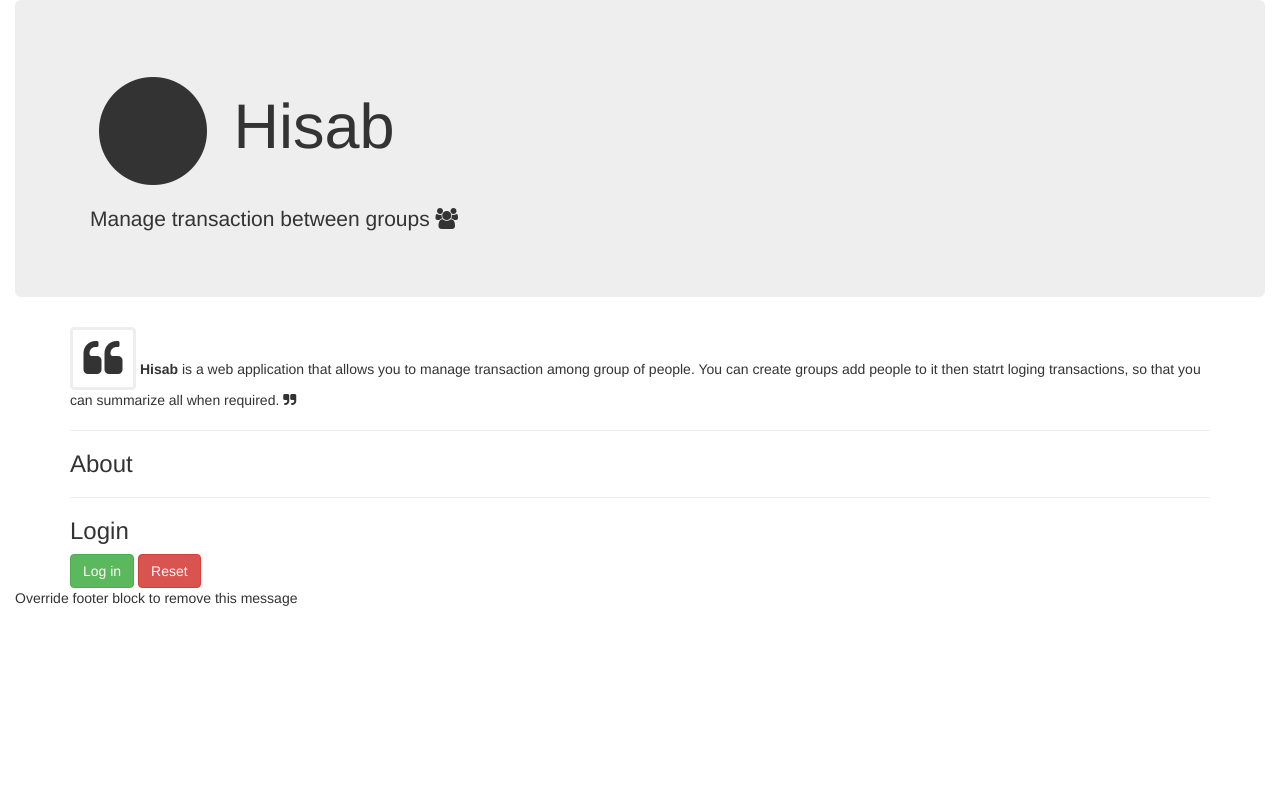
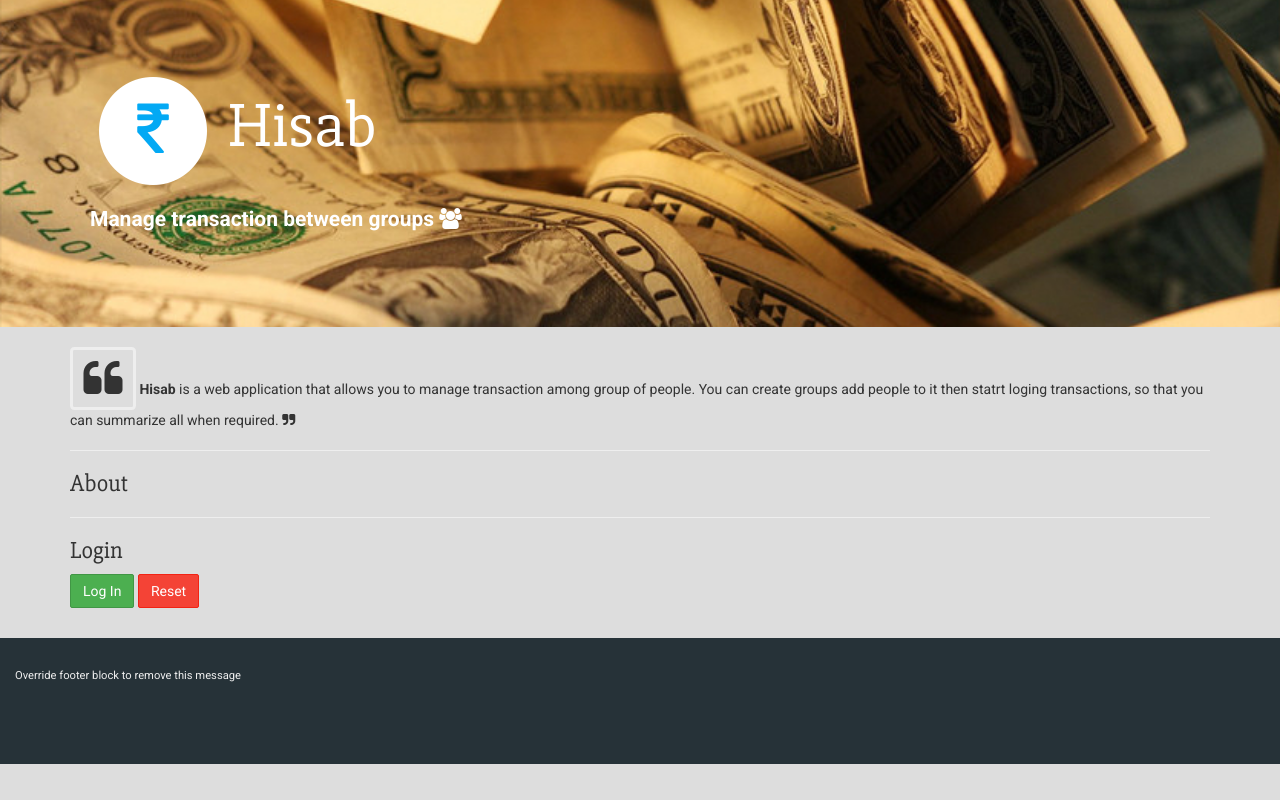
Before and after one commit to hisab-app/hisab, a Django app: template templates/hisab/index.html in a window 1280 px wide. Run offline with Django 3.2, Linux system fonts and the light colour scheme; the template is opened without the code that fills it, so the values that code supplies are empty; style sheets or scripts are compiled from the project's sources; some libraries are stand-ins or nearby versions.

Commit message:
adding scss

```diff
--- /dev/null
+++ b/static/hisab/scss/main.scss
@@ -0,0 +1,111 @@
+$bg-color:#ddd;
+$fg-color:#fff;
+$color-footer-bg:#263238;
+$color-footer-text:#eee;
+
+$color-header-bg:#03a9f4;
+$color-header-text:#ffffff;
+
+$color-btn-primary-bg:#03a9f4;
+$color-btn-primary-bg-hover:darken($color-btn-primary-bg,10);
+$color-btn-primary-border:darken($color-btn-primary-bg,7);
+
+$color-btn-danger-bg:#f44336;
+$color-btn-danger-bg-hover:darken($color-btn-danger-bg,10);
+$color-btn-danger-border:darken($color-btn-danger-bg,7);
+
+$color-btn-success-bg:#4caf50;
+$color-btn-success-bg-hover:darken($color-btn-success-bg,10);
+$color-btn-success-border:darken($color-btn-success-bg,7);
+
+.color-primary{
+	color:$color-header-bg;
+}
+body{
+    background-color:$bg-color;
+	font-family: 'Roboto', sans-serif;
+}
+h1,h2,h3,h4,h5,h6,.heading{
+	font-family: 'Slabo 27px', serif;
+}
+label{
+	font-family: 'Roboto', sans-serif;
+
+}
+.btn{
+	border-radius:2px;
+	text-transform:capitalize;
+
+}
+.btn-default{
+	background-color:$color-btn-primary-bg;
+	border-color:$color-btn-primary-border;
+	&:hover{
+		background-color:$color-btn-primary-bg-hover;
+		border-color:$color-btn-primary-border;
+	}
+}
+.btn-danger{
+	background-color:$color-btn-danger-bg;
+	border-color:$color-btn-danger-border;
+	&:hover{
+		background-color:$color-btn-danger-bg-hover;
+		border-color:$color-btn-danger-border;
+	}
+}
+.btn-success{
+	background-color:$color-btn-success-bg;
+	border-color:$color-btn-success-border;
+	&:hover{
+		background-color:$color-btn-success-bg-hover;
+		border-color:$color-btn-success-border;
+	}
+}
+.btn-danger{
+
+}
+.errorlist{
+    padding-left:0px;
+    li{
+        font-weight:bold;
+        font-size:smaller;
+        color:red;
+        list-style:none;
+    }
+}
+.header{
+    background:url('../img/header-bg.jpg') no-repeat center center;
+    background-size:cover;
+    -webkit-background-size: cover;
+    -moz-background-size: cover;
+    -o-background-size: cover;
+
+//	background-color:$color-header-bg;
+	.container{
+//	    background-color:$color-header-bg;
+	}
+	.jumbotron{
+      background-color:transparent;//$color-header-bg;
+        p{
+            font-weight:bold;
+        }
+	}
+	margin-bottom:20px;
+	color:$color-header-text;
+
+}
+.footer{
+	margin-top:30px;
+	background-color:$color-footer-bg;
+	padding-top:30px;
+	padding-bottom:70px;
+	font-size:0.8em;
+	color:$color-footer-text;
+}
+
+/**
+For DEBUG
+**/
+.border{
+	border:1px solid black;
+}
--- a/templates/hisab/base.html
+++ b/templates/hisab/base.html
@@ -5,7 +5,7 @@
 		<title>Hisab</title>
 		<link href="{% static 'components/bootstrap/dist/css/bootstrap.css' %}" type="text/css" rel="stylesheet"/>
 		<link href="{% static 'components/font-awesome/css/font-awesome.css' %}" type="text/css" rel="stylesheet"/>
-		<link href="{% static 'css/main.css' %}" type="text/css" rel="stylesheet"/>
+		<link href="{% static 'hisab/css/main.css' %}" type="text/css" rel="stylesheet"/>
 		<link href='https://fonts.googleapis.com/css?family=Roboto:400,700' rel='stylesheet' type='text/css'>
 		<link href='https://fonts.googleapis.com/css?family=Slabo+27px' rel='stylesheet' type='text/css'>
 	</head>
@@ -26,6 +26,6 @@
 			</div>
 
 	</body>
-	<script src="{% static 'jquery/dist/jquery.min.js'%}"></script>
-	<script src="{% static 'bootstrap/dist/js/bootstrap.min.js'%}"></script>
+	<script src="{% static 'components/jquery/dist/jquery.min.js'%}"></script>
+	<script src="{% static 'components/bootstrap/dist/js/bootstrap.min.js'%}"></script>
 </html>
```
Also changed, not shown: static/hisab/img/header-bg.jpg (added).
